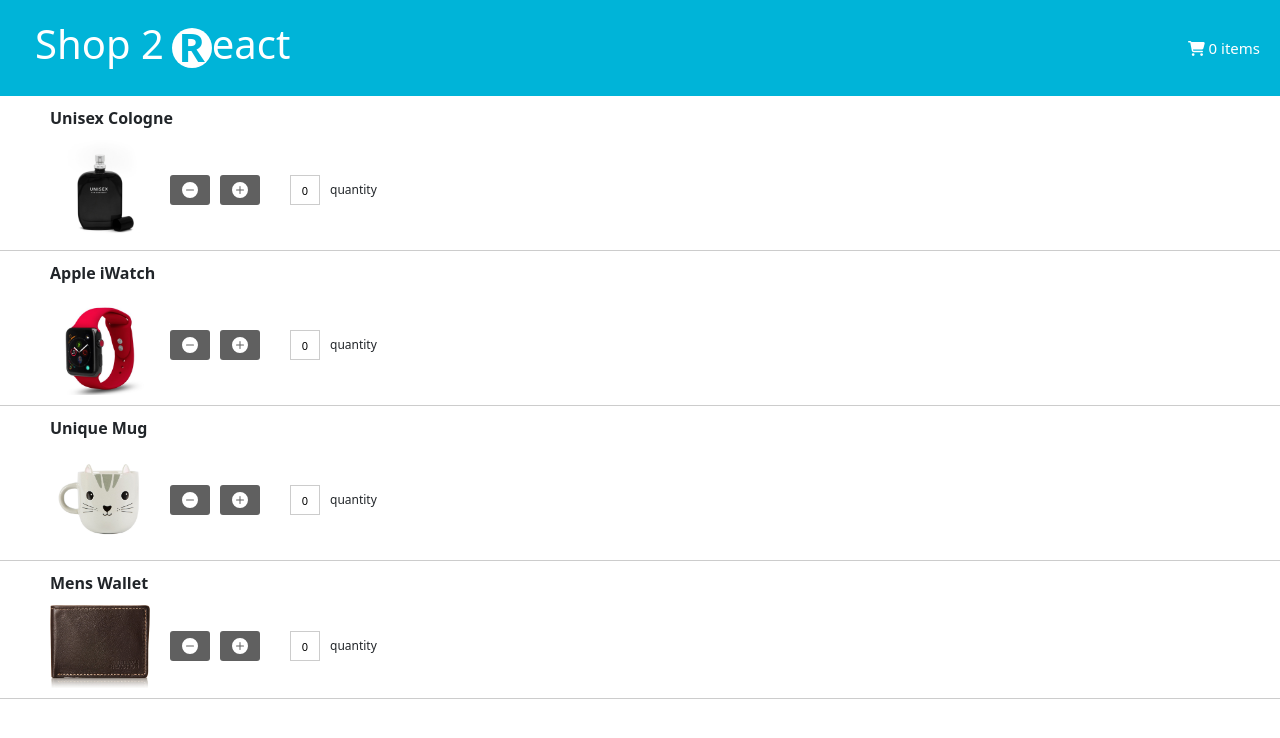
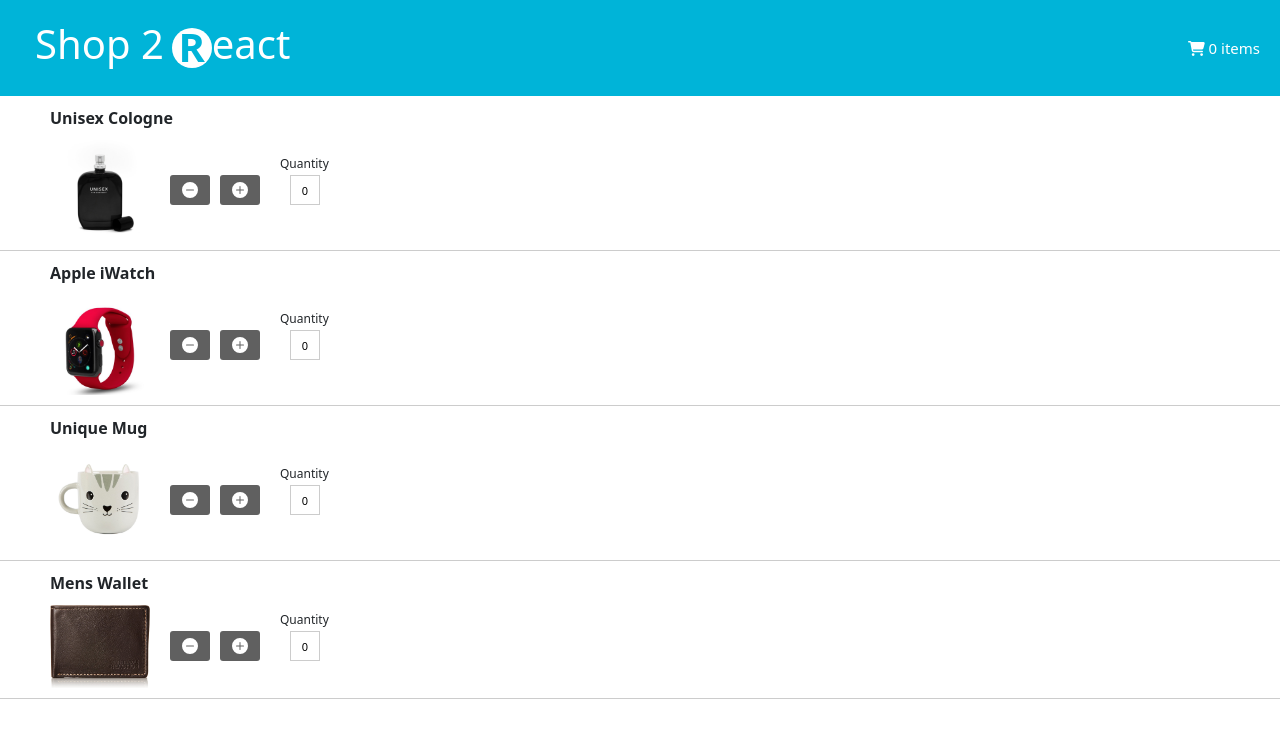
Before and after one commit to iffydopsqueen/full-stack-web-dev-wk-2, a React (Create React App) app in the folder Day 3/shopcart/: page / in a window 1280 px wide. Shown: the top 738 px of the page. Built offline with nearby package versions, Linux system fonts and the light colour scheme.

Commit message:
Modified some styling

```diff
--- a/Day 3/shopcart/src/displayProducts.js
+++ b/Day 3/shopcart/src/displayProducts.js
@@ -31,7 +31,7 @@
                                 <BsPlusCircleFill />
                             </button>
                             <input type="text" value={product.value} readOnly/>    {/* disabled the input field */}
-                            <span> quantity</span>
+                            <span> Quantity</span>
                         </div>
                     </div>
                 </div>
--- a/Day 3/shopcart/src/styles.css
+++ b/Day 3/shopcart/src/styles.css
@@ -58,11 +58,16 @@
 .product-value {
     display: flex;
     align-items: center;
+    position: relative;
 }
 
 .product-value span {
     margin-left: 5px;
     font-size: 12px;
+    position: absolute;
+    top: -20px;
+    left: 105px;
+
 }
 
 .cart-heading {
@@ -81,7 +86,7 @@
 }
 
 .cart-item-image {
-    width: 100px;
+    width: 90px;
     margin-right: 20px;
     margin-left: 10px;
     margin-top: 20px;
@@ -89,13 +94,13 @@
 }
 
 .cart-item-description {
-    font-size: 12px;
+    font-size: 11px;
     margin-left: 20px;
     margin-bottom: 10px;
 }
 
 .cart-item-quantity {
-    font-size: 12px;
+    font-size: 10px;
     font-weight: bold;
     position: absolute;
     right: 0;
```
